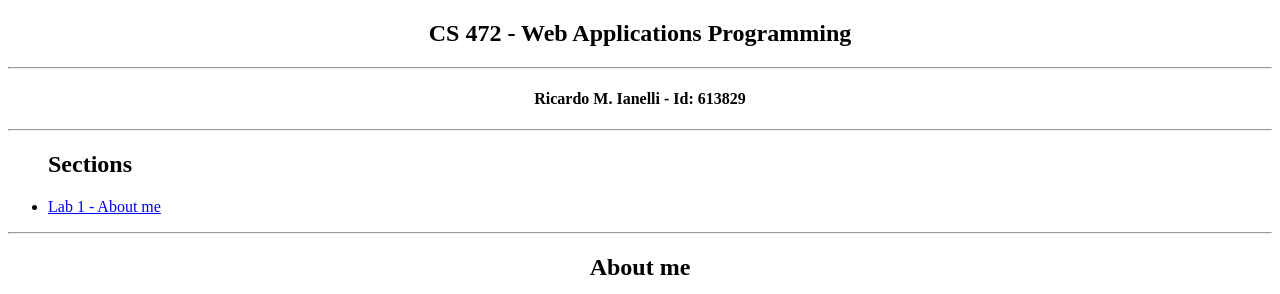
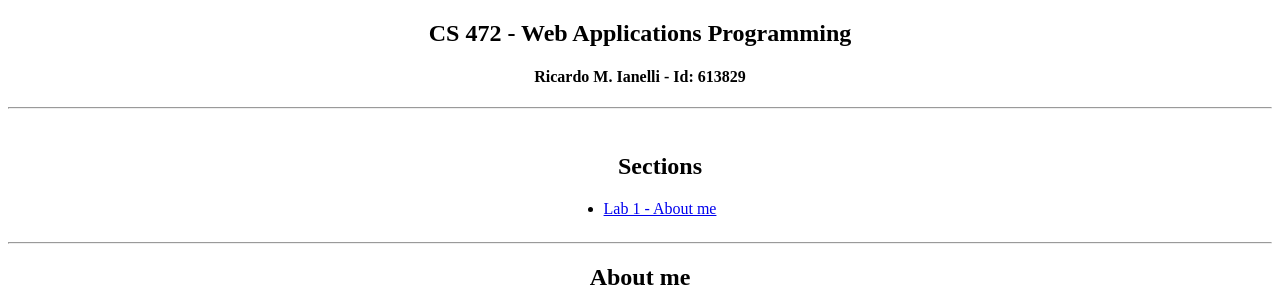
Before and after one commit to ricardoianelli/ricardoianelli, a plain HTML site: page index.html in a window 1280 px wide. Shown: the top 294 px of the page. Drawn offline with Linux system fonts and the light colour scheme.

Commit message:
Update visual

```diff
--- a/index.html
+++ b/index.html
@@ -10,7 +10,6 @@
         <section style="text-align: center;">
 
             <h1>CS 472 - Web Applications Programming</h1>
-            <hr/>
             <h4>Ricardo M. Ianelli - Id: 613829</h4>
             <hr/>
         </section>
@@ -18,8 +17,8 @@
 
     <body>
 
-        <nav>
-            <ul>
+        <nav style="text-align: center;">
+            <ul style="display: inline-block;">
                 <h2>Sections</h2>
                 <li>
                     <a href="#lab1-content">
```
